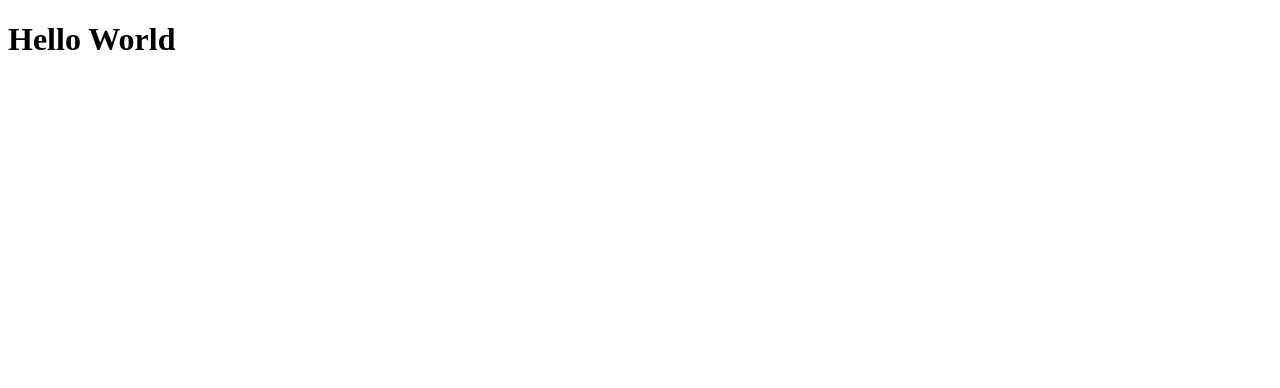
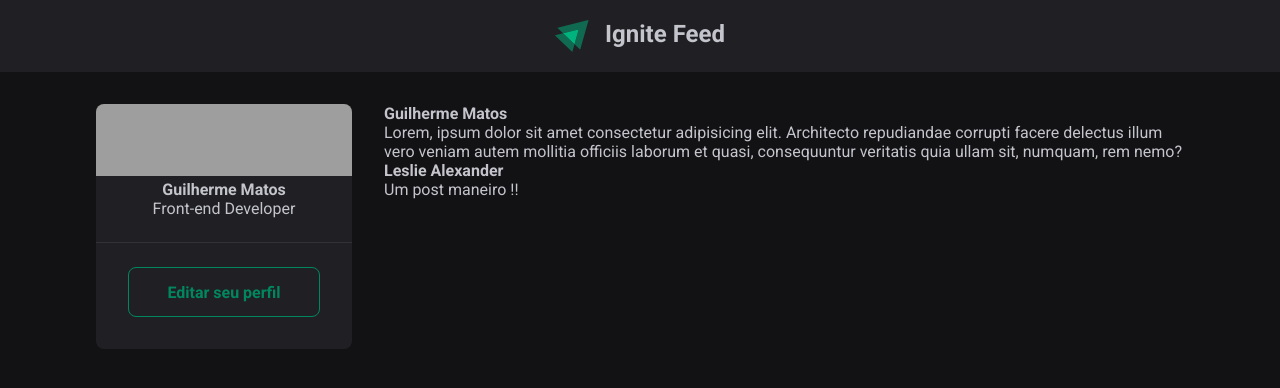
Before and after one commit to guilhermematos13/Ignite-Feed, a React (Vite) app: page / in a window 1280 px wide. Shown: the top 388 px of the page. Built offline with nearby package versions, Linux system fonts and the light colour scheme; grey boxes are pictures that could not be loaded.

Commit message:
created header and sidebar profile

```diff
--- a/index.html
+++ b/index.html
@@ -2,7 +2,10 @@
 <html lang="en">
   <head>
     <meta charset="UTF-8" />
+    <link rel="preconnect" href="https://fonts.googleapis.com" />
+    <link rel="preconnect" href="https://fonts.gstatic.com" crossorigin/>
     <link rel="icon" type="image/svg+xml" href="/vite.svg" />
+    <link href="https://fonts.googleapis.com/css2?family=Roboto:wght@400;700&display=swap" rel="stylesheet">
     <meta name="viewport" content="width=device-width, initial-scale=1.0" />
     <title>Ignite Feed</title>
   </head>
--- a/src/App.jsx
+++ b/src/App.jsx
@@ -1,5 +1,28 @@
+import { Header } from "./components/Header";
+import "./global.css";
+import { Post } from "./Post";
+
+import styles from "./App.module.css";
+import { Sidebar } from "./components/Sidebar";
+
 function App() {
-  return <h1>Hello World</h1>;
+  return (
+    <div>
+      <Header />
+
+      <div className={styles.wrapper}>
+        <Sidebar />
+        <main>
+          <Post
+            author="Guilherme Matos"
+            content="Lorem, ipsum dolor sit amet consectetur adipisicing elit. Architecto repudiandae corrupti facere delectus illum vero veniam autem mollitia officiis laborum et quasi, consequuntur veritatis quia ullam sit, numquam, rem nemo?"
+          />
+
+          <Post author="Leslie Alexander" content="Um post maneiro !!" />
+        </main>
+      </div>
+    </div>
+  );
 }
 
 export default App;
--- /dev/null
+++ b/src/App.module.css
@@ -0,0 +1,10 @@
+.wrapper {
+    max-width: 70rem;
+    margin: 2rem auto;
+    padding: 0 1rem;
+
+    display: grid;
+    grid-template-columns: 256px 1fr;
+    gap: 2rem;
+    align-items: flex-start;
+}
--- /dev/null
+++ b/src/Post.jsx
@@ -0,0 +1,8 @@
+export function Post(props) {
+  return (
+    <div>
+      <strong>{props.author}</strong>
+      <p>{props.content}</p>
+    </div>
+  );
+}
--- /dev/null
+++ b/src/components/Header.jsx
@@ -0,0 +1,12 @@
+import styles from "./Header.module.css";
+
+import igniteLogo from "../assets/logo.svg";
+
+export function Header() {
+  return (
+    <header className={styles.header}>
+      <img src={igniteLogo} alt="Logotipo do ignite" />
+      <h2>Ignite Feed</h2>
+    </header>
+  );
+}
--- /dev/null
+++ b/src/components/Header.module.css
@@ -0,0 +1,15 @@
+.header {
+    background: var(--gray-800);
+    display: flex;
+    justify-content: center;
+    padding: 1.25rem 0;
+}
+
+.header img{
+    height: 2rem;
+
+}
+
+.header h2{
+    margin-left: 1rem;
+}
--- /dev/null
+++ b/src/components/Sidebar.jsx
@@ -0,0 +1,19 @@
+import styles from "./Sidebar.module.css";
+
+export function Sidebar() {
+  return (
+    <aside className={styles.sidebar}>
+      <img
+        className={styles.cover}
+        src="https://images.unsplash.com/photo-1587620962725-abab7fe55159?ixlib=rb-4.0.3&ixid=MnwxMjA3fDB8MHxwaG90by1wYWdlfHx8fGVufDB8fHx8&auto=format&fit=crop&w=500&q=50"
+      />
+      <div className={styles.profile}>
+        <strong>Guilherme Matos</strong>
+        <span> Front-end Developer </span>
+      </div>
+      <footer>
+        <a href="#">Editar seu perfil</a>
+      </footer>
+    </aside>
+  );
+}
--- /dev/null
+++ b/src/components/Sidebar.module.css
@@ -0,0 +1,39 @@
+.sidebar{
+    background: var(--gray-800);
+    border-radius: 8px;
+    overflow: hidden;
+}
+
+.cover {
+    width: 100%;
+    height: 72px;
+    object-fit: cover;
+}
+
+.profile {
+    display: flex;
+    flex-direction: column;
+    align-items: center;
+}
+
+.sidebar footer {
+    border-top: 1px solid var(--gray-600);
+    margin-top: 1.5rem;
+    padding: 1.5rem 2rem 2rem;
+}
+
+.sidebar footer a {
+    background: transparent;
+    color: var(--green-500);
+    border: 1px solid var(--green-500);
+    border-radius: 8px;
+    height: 50px;
+    padding: 0 1.5rem;
+    font-weight: bold;
+    display: block;
+    text-decoration: none;
+
+    display: flex;
+    align-items: center;
+    justify-content: center;
+}
--- /dev/null
+++ b/src/global.css
@@ -0,0 +1,29 @@
+:root{
+    --white: #ffffff;
+    --gray-100: #e1e1e6;
+    --gray-300: #c4c4cc;
+    --gray-400: #8d8d99;
+    --gray-600: #323238;
+    --gray-700: #29292e;
+    --gray-800: #202024;
+    --gray-900: #121214;
+
+    --green-500: #00875f;
+}
+
+*{
+    margin:0;
+    padding: 0;
+    box-sizing: border-box;
+}
+body{
+    background: var(--gray-900);
+    color: var(--gray-300);
+    -webkit-font-smoothing: antialiased;
+}
+
+body, input, textarea, button {
+    font-family: 'roboto', sans-serif;
+    font-weight: 400;
+    font-size: 1rem;
+}
```
Also changed, not shown: src/assets/logo.svg (added).
